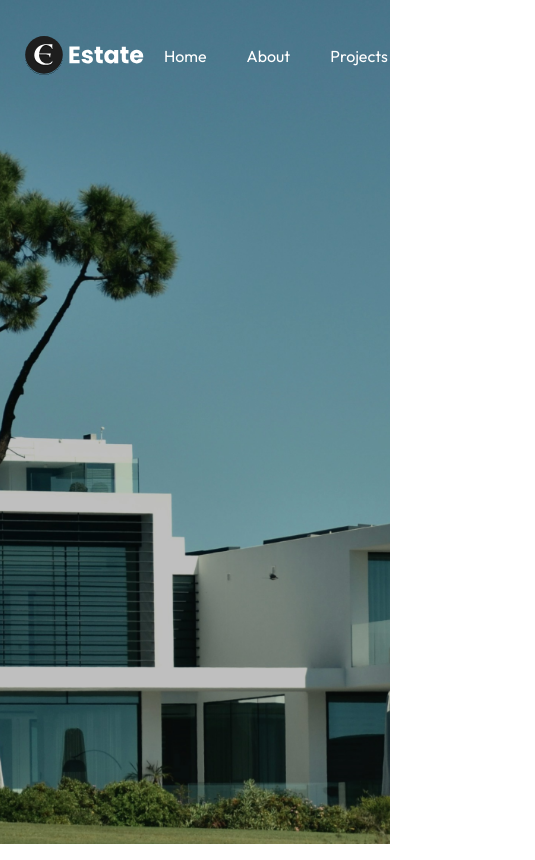
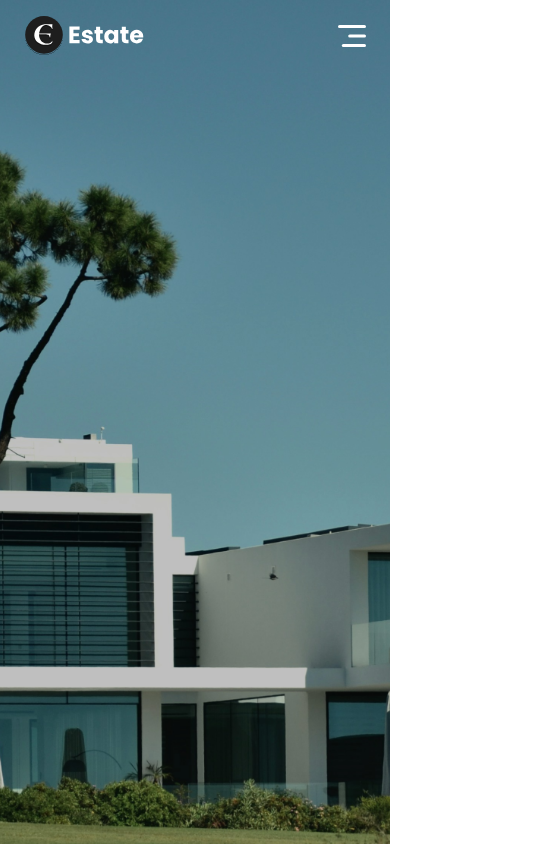
Before and after one commit to esraayaz/real-estate, a React (Vite) app: page / in a window 390 px wide. Shown: the whole page, 535 px wide, since content can reach past the window. Built offline with nearby package versions, Linux system fonts and the light colour scheme.

Commit message:
Big and small screen Navbar created

```diff
--- a/src/Components/Navbar.jsx
+++ b/src/Components/Navbar.jsx
@@ -1,31 +1,92 @@
-import React from "react";
+import React, { useEffect, useState } from "react";
 import { assets } from "../assets/assets.js";
 
 const Navbar = () => {
+  const [showMobileMenu, setShowMobileMenu] = useState(false);
+
+  useEffect(() => {
+    if (showMobileMenu) {
+      document.body.style.overflow = "hidden";
+    } else {
+      document.body.style.overflow = "auto";
+    }
+    return () => {
+      document.body.style.overflow = "auto";
+    };
+  }, [showMobileMenu]);
+
   return (
     <div className="absolute top-0 left-0 w-full z-10">
-      <div className="container mt-5 mx-auto flex justify-between item-center py-4 px-6 md:px-20 lg:px-32 bg:transparent">
+      <div className="container mx-auto flex justify-between items-center py-4 px-6 md:px-20 lg:px-32 bg:transparent">
         <img src={assets.logo} alt="logo" className="w-30" />
-        <ul className="mt-2 hidded md:flex gap-7 text-white">
-          <a href="#Header" className="px-5 curor-pointer hover:text-black">
+        <ul className="hidden md:flex gap-7 text-white">
+          <a href="#Header" className="cursor-pointer hover:text-black">
             Home
           </a>
-          <a href="#About" className="px-5 curor-pointer hover:text-black">
+          <a href="#About" className="cursor-pointer hover:text-black">
             About
           </a>
-          <a href="#Projects" className="px-5 curor-pointer hover:text-black">
+          <a href="#Projects" className="cursor-pointer hover:text-black">
+            Projects
+          </a>
+          <a href="#Testimonials" className="cursor-pointer hover:text-black">
+            Testimonials
+          </a>
+        </ul>
+        <button className="hidden md:block bg-white px-8 py-2 rounded-full cursor-pointer">
+          Contact
+        </button>
+        <img
+          src={assets.menu_icon}
+          className="md:hidden w-7"
+          alt="menu-icon"
+          onClick={() => setShowMobileMenu(true)}
+        />
+      </div>
+      {/* -------------- Mobile Menu -------------- */}
+      <div
+        className={`md:hidden ${
+          showMobileMenu ? "fixed w-full" : "h-0 w-0"
+        } right-0 top-0 bottom-0 overflow-hidden bg-white transition-all cursor-pointer`}
+      >
+        <div className="flex justify-end p-6 cursor-pointer">
+          <img
+            src={assets.cross_icon}
+            className="w-6"
+            alt="cross-icon"
+            onClick={() => setShowMobileMenu(false)}
+          />
+        </div>
+        <ul className="flex flex-col items-center gap-2 mt-5 px-5 text-lg font-medium">
+          <a
+            onClick={() => setShowMobileMenu(false)}
+            href="#Home"
+            className="px-4 py-2 rounded-full inline-block"
+          >
+            Home
+          </a>
+          <a
+            onClick={() => setShowMobileMenu(false)}
+            href="#About"
+            className="px-4 py-2 rounded-full inline-block"
+          >
+            About
+          </a>
+          <a
+            onClick={() => setShowMobileMenu(false)}
+            href="#Projects"
+            className="px-4 py-2 rounded-full inline-block"
+          >
             Projects
           </a>
           <a
+            onClick={() => setShowMobileMenu(false)}
             href="#Testimonials"
-            className="px-5 cursor-pointer hover:text-black"
+            className="px-4 py-2 rounded-full inline-block"
           >
             Testimonials
           </a>
         </ul>
-        <button className="cursor-pointer hidden md:block bg-white px-8 py-2 rounded-full">
-          Contact
-        </button>
       </div>
     </div>
   );
```
